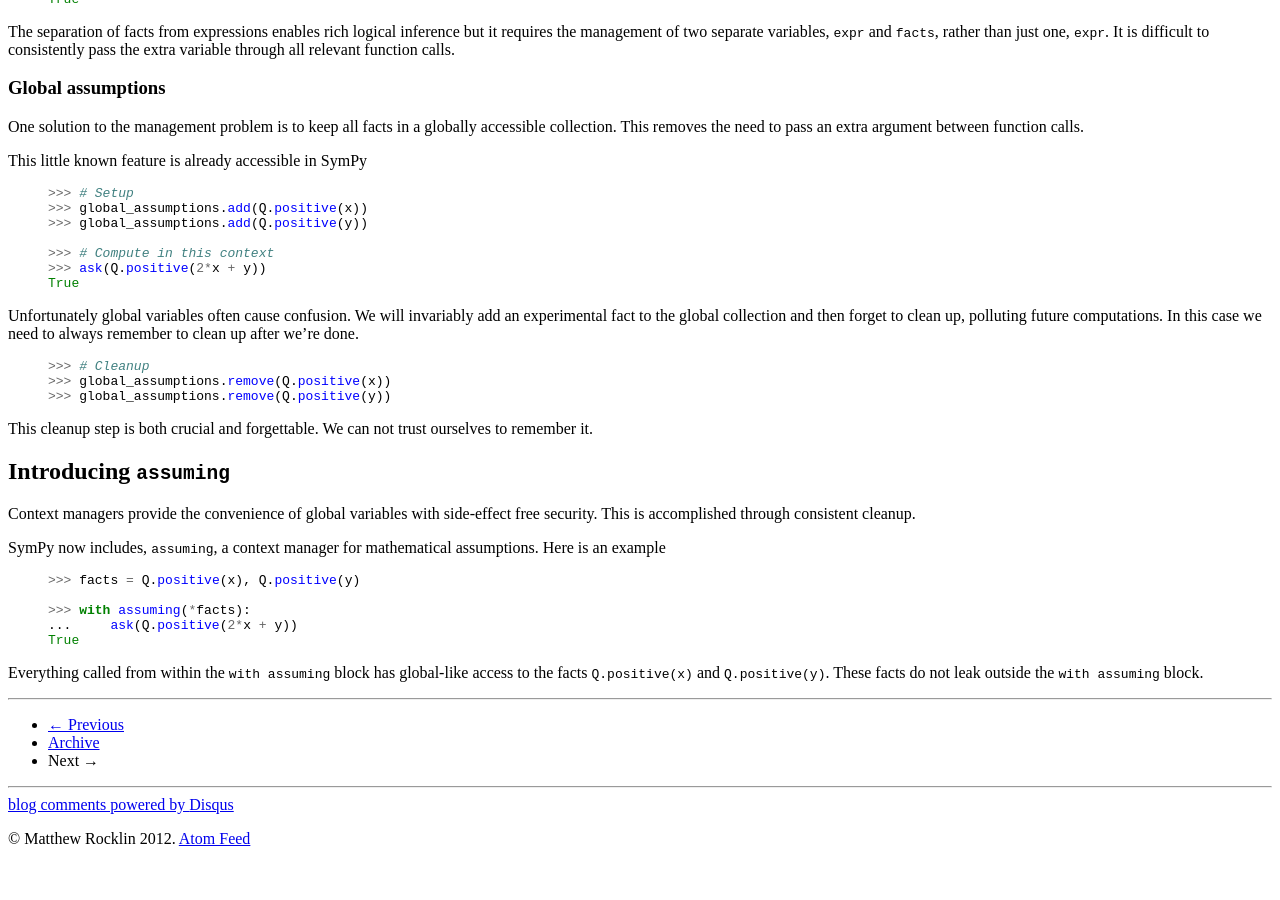
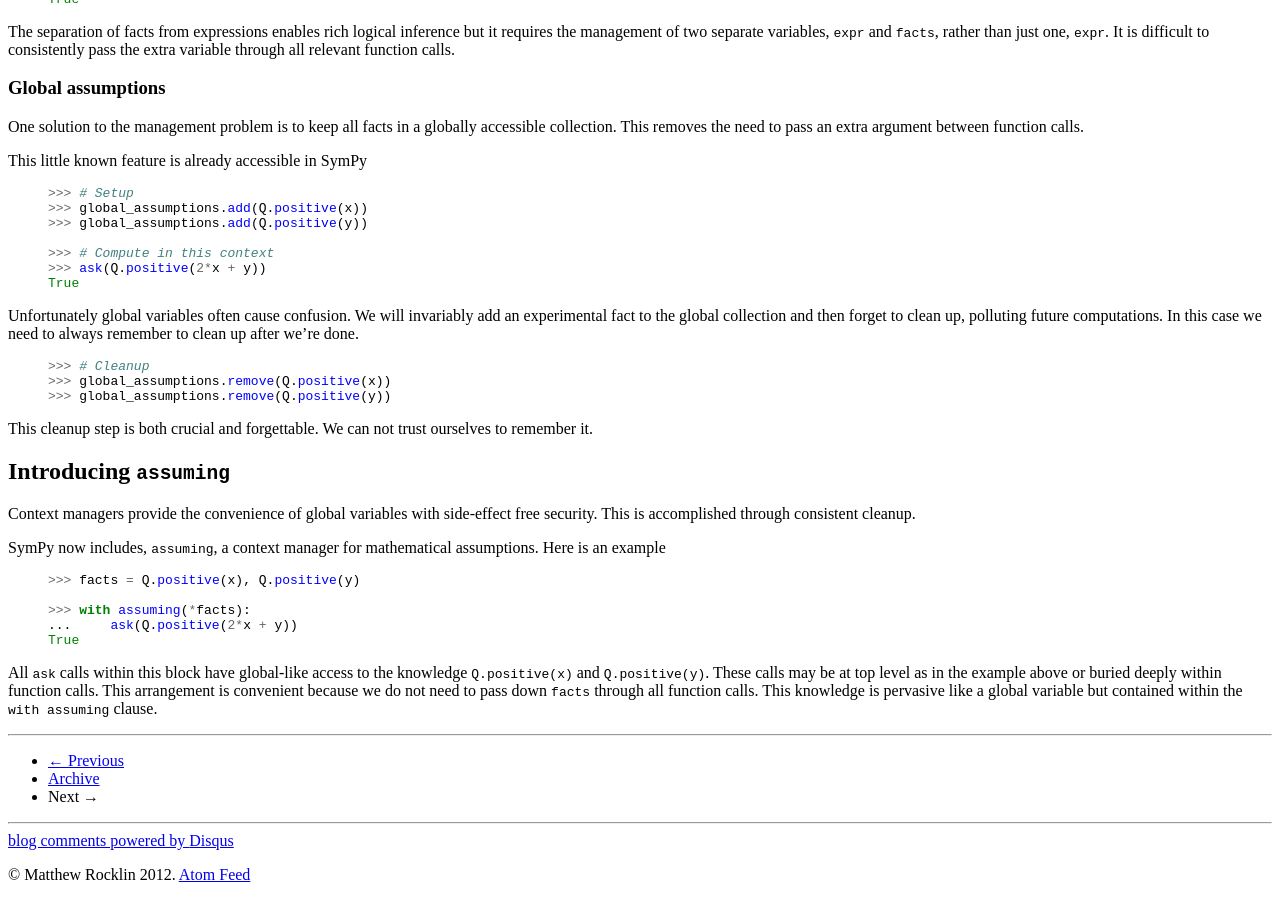
Before and after one commit to besyskymnbk/blog, a Jekyll site: the page built from _posts/work/2013-02-05-Assuming.md, in a window 1280 px wide and 900 px high, scrolled down 824 px. Built offline with Jekyll 4.4.1, drawn with Linux system fonts in a browser that asks for light colours; comment, search, counter and statistics services are not loaded; before the commit the page ends 1688 px from its top, so only the background shows below that.

Commit message:
facts pervasive within function calls

```diff
--- a/_posts/work/2013-02-05-Assuming.md
+++ b/_posts/work/2013-02-05-Assuming.md
@@ -105,4 +105,4 @@ SymPy now includes, `assuming`, a context manager for mathematical assumptions.
 True
 {% endhighlight %}
 
-Everything called from within the `with assuming` block has global-like access to the facts `Q.positive(x)` and `Q.positive(y)`.  These facts do not leak outside the `with assuming` block.
+All `ask` calls within this block have global-like access to the knowledge `Q.positive(x)` and `Q.positive(y)`.  These calls may be at top level as in the example above or buried deeply within function calls.  This arrangement is convenient because we do not need to pass down `facts` through all function calls.  This knowledge is pervasive like a global variable but contained within the `with assuming` clause.
```
